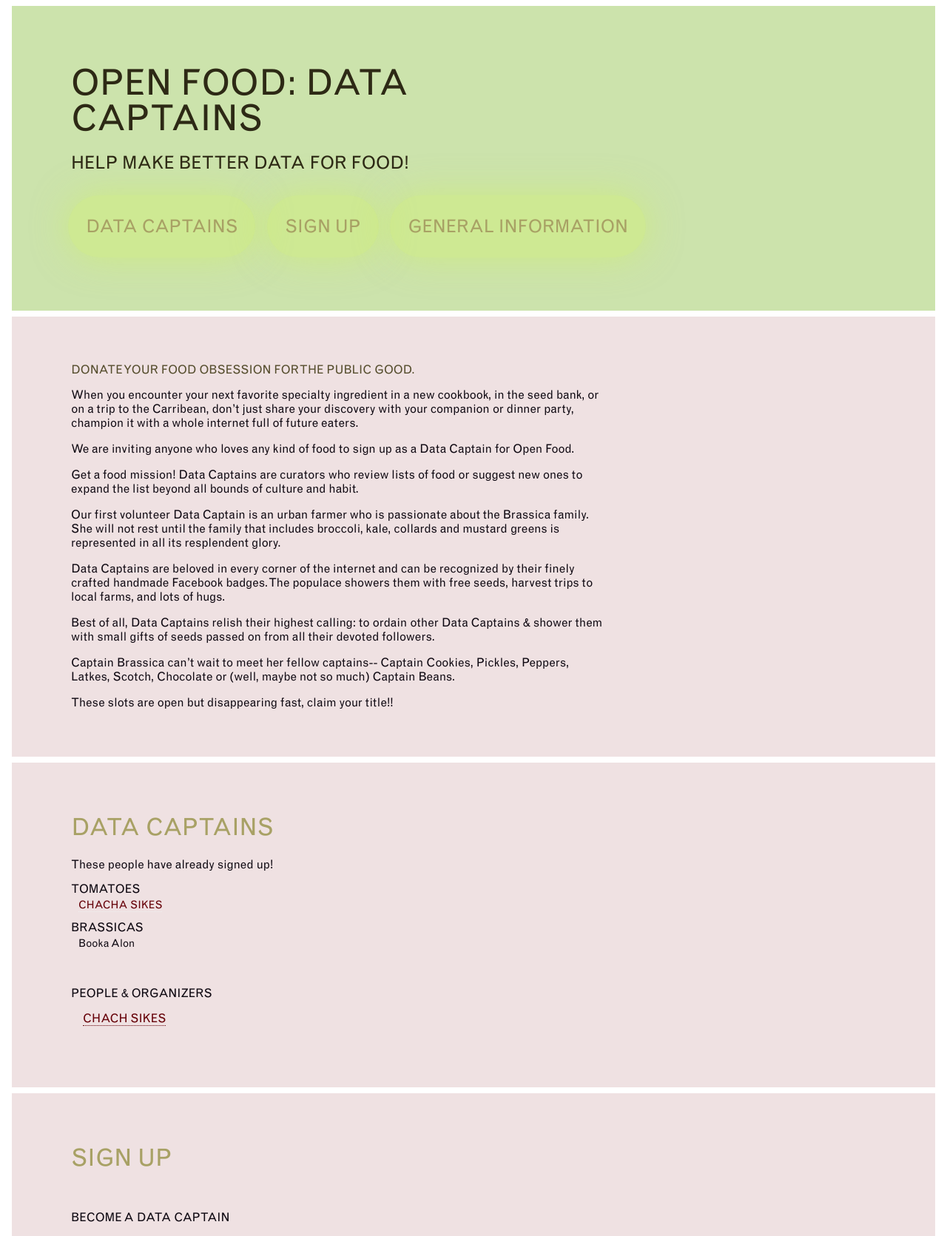
After one commit to chachasikes/OpenFood-Website, a PHP site: page /data-captain in a window 1280 px wide. The commit adds this page. Shown: the top 1671 px of the page at 74% size. Run offline with PHP 8.4, Linux system fonts and the light colour scheme.

Commit message:
Updated site and added page about Data Captains.

```diff
--- a/css/style.css
+++ b/css/style.css
@@ -41,6 +41,19 @@
   -webkit-box-shadow:0 0 2em rgba(207, 244, 91, 0.5);
   -moz-box-shadow: 0 0 2em rgba(207, 244, 91, 0.5);
   box-shadow:0 0 2em rgba(207, 244, 91, 0.5);
+}
+
+a.image,
+a.image:hover{
+  border: none;
+}
+
+a.image img {
+
+}
+
+a.label {
+
 }
 
 ul {
@@ -215,3 +228,23 @@
   float: none;
   width: 100%;
 }
+
+/* Data Captains Styles */
+.captains h4, .captains ul {
+  margin: 0;
+  padding: 0;
+
+}
+.captains h4 {
+  margin: 10px 0 5px 0;
+}
+
+.captains ul li {
+  list-style: none;
+  margin-left: 10px;
+  font-size: 90%;
+}
+
+.captains ul a {
+  border-bottom-color:#efefef;
+}
--- /dev/null
+++ b/data-captain/index.html
@@ -0,0 +1,108 @@
+<!DOCTYPE html>
+<html lang="en">
+<head>
+	<meta http-equiv="Content-Type" content="text/html; charset=UTF-8" />
+  <meta name="viewport" content="width=device-width, initial-scale=1.0, maximum-scale=1.0"/>
+  <title>Open Food: Data Captains</title>
+  <link rel="stylesheet" type="text/css" href="../css/ui-lightness/jquery-ui-1.8.17.custom.css" />
+  <link rel="stylesheet" href="../css/style.css" />
+
+  <script src="../js/jquery-1.7.1.min.js"></script>
+  <script src="../js/jquery.address-1.4.min.js"></script>
+  <script src="../js/jquery-ui-1.8.17.custom.min.js"></script>
+  <script src="../js/openfood_web.js"></script>
+</head>
+
+<body>
+  <!-- HEADER -->
+  <header class="container">
+    <h1>Open Food: Data Captains</h1>
+    <div class="tagline">Help make better data for food!</div>
+    <!-- TABS -->
+    <div id="tabs">
+      <ul class="buttons">
+        <li><a href="#captains">Data Captains</a></li>
+        <li><a href="#signup">Sign up</a></li>
+        <li><a href="#info">General Information</a></li>
+      </ul>
+    </div>
+  </header>
+
+  <!-- Home -->
+  <div id="home" class="container section">
+    <h3>Donate your food obsession for the public good.</h3>
+
+    <p>When you encounter your next favorite specialty ingredient in a new cookbook, in the seed bank, or on a trip to the Carribean, don’t just share your discovery with your companion or dinner party, champion it with a whole internet full of future eaters.</a>
+
+    <p>We are inviting anyone who loves any kind of food to sign up as a Data Captain for Open Food. </a>
+
+    <p>Get a food mission! Data Captains are curators who review lists of food or suggest new ones to expand the list beyond all bounds of culture and habit. </a>
+
+    <p>Our first volunteer Data Captain is an urban farmer who is passionate about the Brassica family. She will not rest until the family that includes broccoli, kale, collards and mustard greens is represented in all its resplendent glory. </a>
+
+    <p>Data Captains are beloved in every corner of the internet and can be recognized by their finely crafted handmade Facebook badges. The populace showers them with free seeds, harvest trips to local farms, and lots of hugs.</a>
+
+    <p>Best of all, Data Captains relish their highest calling: to ordain other Data Captains & shower them with small gifts of seeds passed on from all their devoted followers.  </a>
+
+    <p>Captain Brassica can’t wait to meet her fellow captains-- Captain Cookies, Pickles, Peppers, Latkes, Scotch, Chocolate or (well, maybe not so much) Captain Beans. </a>
+
+    <p>These slots are open but disappearing fast, claim your title!!</a>
+  </div>
+
+
+  <!-- API -->
+  <div id="captains" class="container section">
+    <h2 class="title">Data Captains</h2>
+    <p>These people have already signed up!</p>
+    <div class="captains">
+        <div class="category">
+        <h4>Tomatoes</h4>
+          <ul>
+            <li><a href="http://twitter.com/chachasikes">Chacha Sikes</a></li>
+          </ul>
+        </div>
+         <div class="category">
+        <h4>Brassicas</h4>
+          <ul>
+            <li>Booka Alon</li>
+          </ul>
+        </div>
+    </div>
+
+      <dt>People & Organizers</dt>
+        <dd>
+          <ul>
+            <li><a href="http://twitter.com/chachasikes">Chach Sikes</a></li>
+          </ul>
+        </dd>
+
+
+  </div>
+
+   <!-- Sign up -->
+  <div id="sign_up" class="container section">
+    <h2 class="title">Sign Up</h2>
+    <dl>
+      <dt>Become a Data Captain</dt>
+        <dd>Want to help with the list of Foods?
+
+        <iframe src="https://docs.google.com/spreadsheet/embeddedform?formkey=dEdoNHI4b1FLV2Exb2lPWlhfRTAzc0E6MQ" width="760" height="789" frameborder="0" marginheight="0" marginwidth="0">Loading...</iframe>
+
+        </dd>
+      </dl>
+  </div>
+
+   <!-- Sign up -->
+  <div id="info" class="container section">
+    <h2 class="title">Info</h2>
+    <p>Data Captains are kicking off at SXSW, March 11, 2012.</p>
+    <p>Stay tuned for news and blog posts about our progress.
+    </p>
+  </div>
+
+  <footer>
+    <p>Open Food 2011 - 2012</p>
+  </footer>
+<!--   <script src="js/google.js"></script> -->
+  </body>
+</html>
```
Also changed, not shown: index.html (+15 -4 lines), images/foodtree_logo.png (added).
